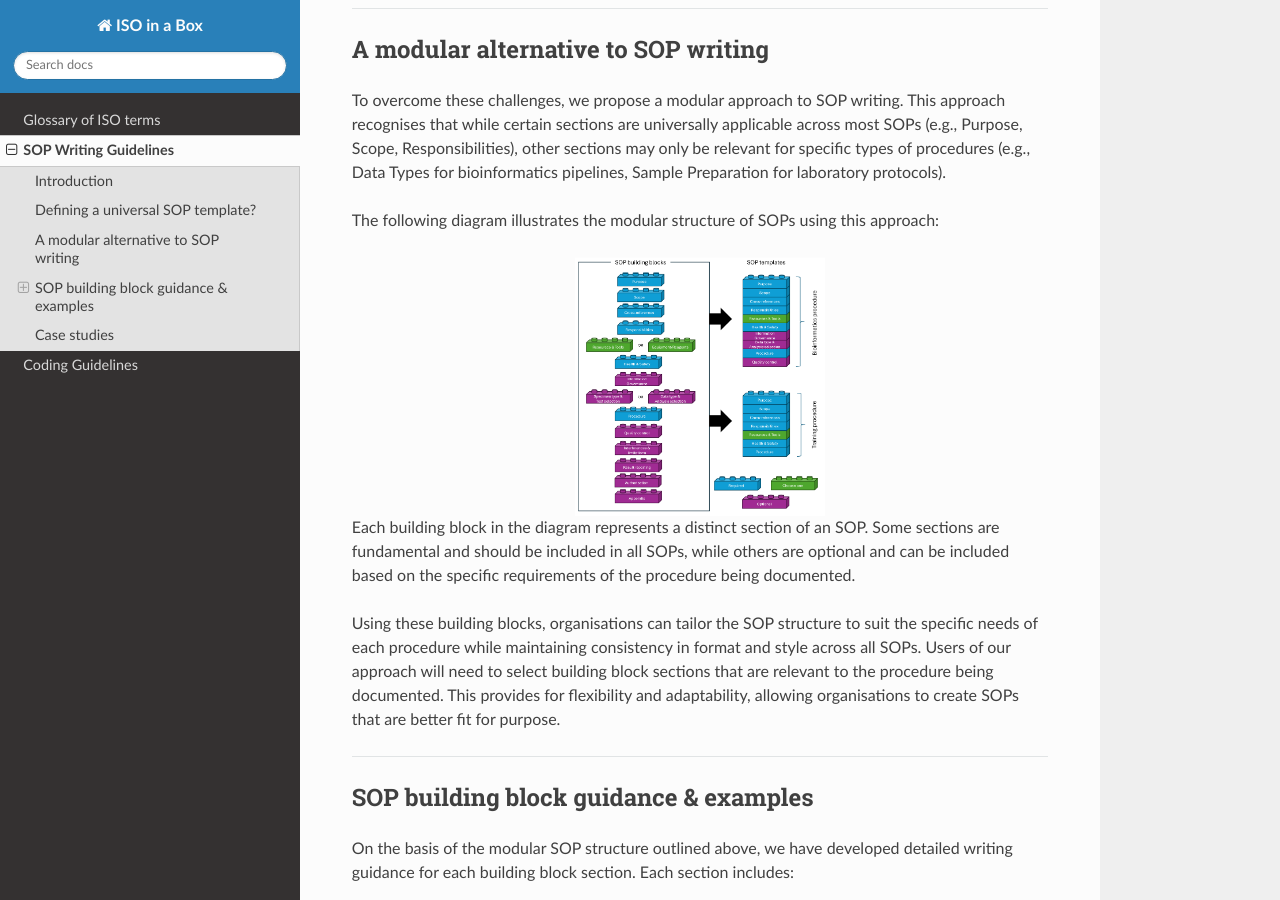
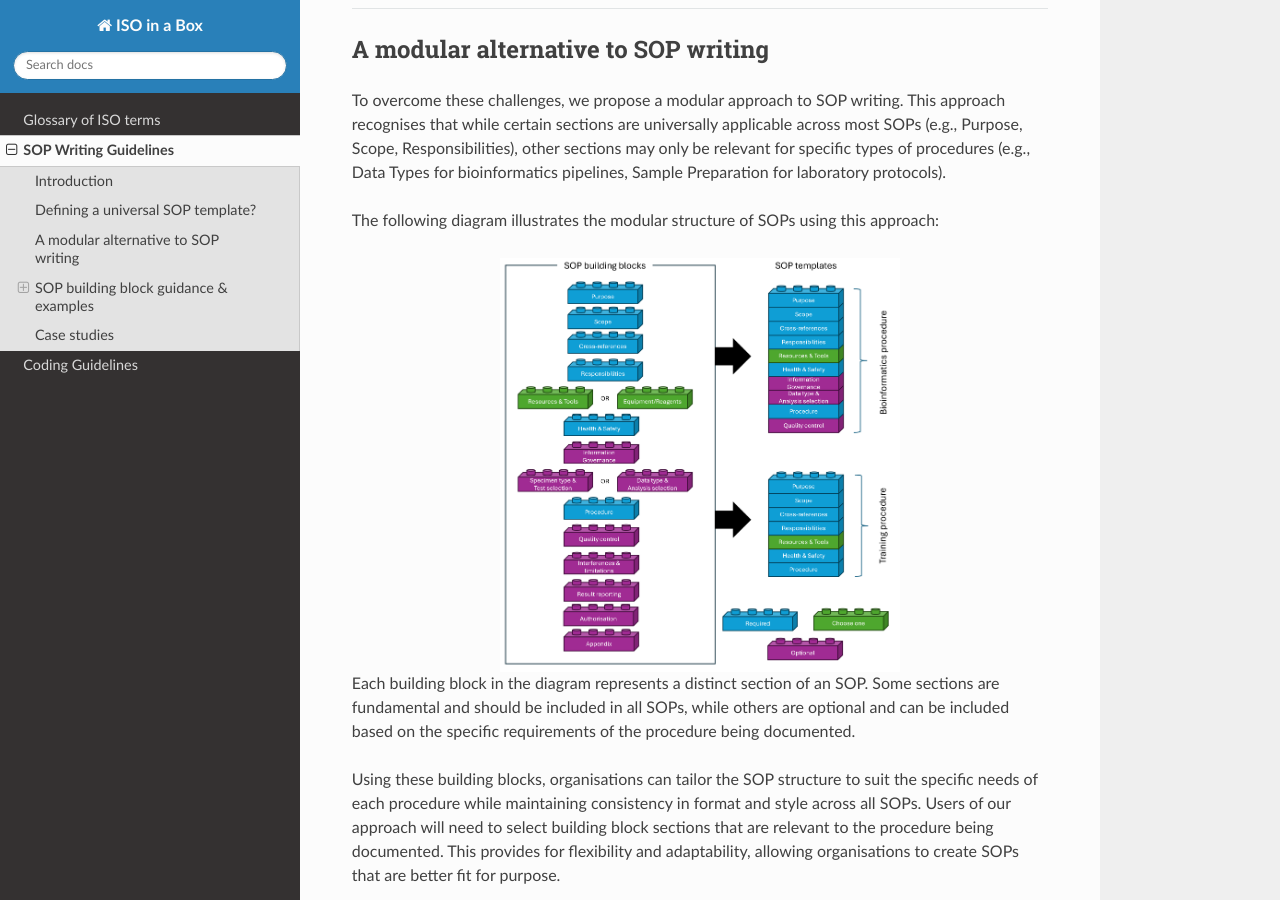
Before and after one commit to ASendellPrice/IIB-rtd, a Sphinx documentation site: the page built from docs/source/sop_guidelines.rst, in a window 1280 px wide and 900 px high, scrolled down 1129 px. Built offline with Sphinx 7.4.7 and the Read the Docs theme 3.1.0, drawn with Linux system fonts in a browser that asks for light colours; pages that are not in the unit, such as notebooks, are missing from menus.

Commit message:
Increase image size

```diff
--- a/docs/source/sop_guidelines.rst
+++ b/docs/source/sop_guidelines.rst
@@ -31,7 +31,7 @@ The following diagram illustrates the modular structure of SOPs using this appro
 .. image:: images/SOP_building_blocks.png
    :alt: Modular SOP Structure
    :align: center
-   :width: 250px
+   :width: 400px
 
 Each building block in the diagram represents a distinct section of an SOP. Some sections are fundamental and should be included in all SOPs, while others are optional and can be included based on the specific requirements of the procedure being documented.
 
```
